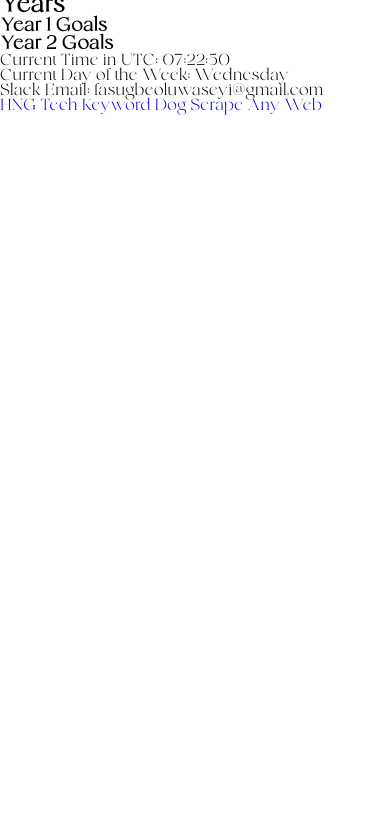
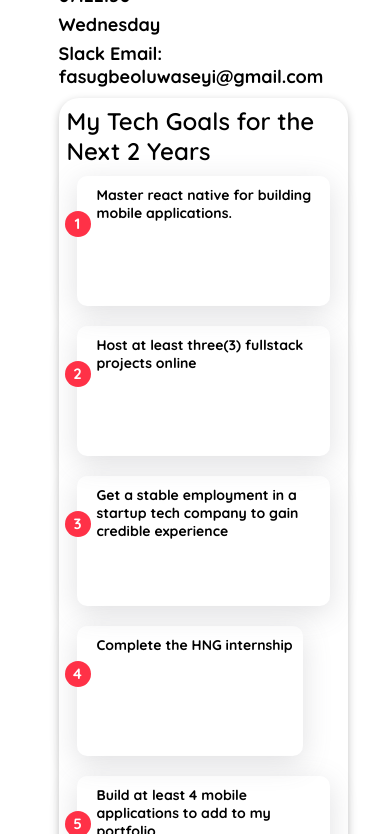
Before and after one commit to seyifash/Goals, a plain HTML site: page Goals.html in a window 390 px wide. Shown: the part 76-910 px from the top of the page. Before the commit the page ends 844 px from the top, so only its background shows below. Drawn offline with Linux system fonts and the light colour scheme.

Commit message:
design and responsiveness

```diff
--- a/Goals.html
+++ b/Goals.html
@@ -10,27 +10,32 @@
     <div class="container">
         <header>
             <h1 data-testid="slackDisplayName">Oluwaseyi</h1>
-            <img data-testid="slackProfilePicture" src="" alt="Slack Profile Picture">
+            <img data-testid="slackProfilePicture" src="./images/seyis_dp.jpg" alt="Slack Profile Picture">
         </header>
         <main>
-            <section>
-                <h2>My Tech Goals for the Next 2 Years</h2>
-                <h3>Year 1 Goals</h3>
-                <ul>
-
-                </ul>
-                <h3>Year 2 Goals</h3>
-                <ul>
-
-                </ul>
-            </section>
             <section class="current-info">
-                <p>Current Time in UTC: <span data-testid="currentTimeUTC"></span></p>
-                <p>Current Day of the Week: <span data-testid="currentDay"></span></p>
+                <p><span data-testid="currentTimeUTC"></span></p>
+                <p><span data-testid="currentDay"></span></p>
                 <p>Slack Email: <span data-testid="slackEmail">fasugbeoluwaseyi@gmail.com</span></p>
             </section>
+            <section class="goals-container">
+                <h2>My Tech Goals for the Next 2 Years</h2>
+                <!-- <div class="year"> -->
+                    <!-- <div class="year1"> -->
+                <ul>
+                    <li><div>1</div>Master react native for building mobile applications.</li>
+                    <li><div>2</div>Host at least three(3) fullstack projects online</li>
+                    <li><div>3</div>Get a stable employment in a startup tech company to gain credible experience</li>
+                    <li><div>4</div>Complete the HNG internship</li>
+                    <li><div>5</div>Build at least 4 mobile applications to add to my portfolio</li>
+                    <li><div>6</div>Start a software as a service (SaaS) campaign.</li>
+                    <li><div>7</div>Explore other frontend technoligies to give me a level of versatility.</li>
+                </ul>
+                    <!-- </div> -->
+                <!-- </div> -->
+            </section>
             <section class="links">
-                <a data-testid="hngLink" href="https://hng.tech/learn">HNG Tech</a>
+                <a class="active" data-testid="hngLink" href="https://hng.tech/learn">HNG Tech</a>
                 <a data-testid="keywordLink" href="https://keyword.dog">Keyword Dog</a>
                 <a data-testid="scrapeanywebLink" href="https://scrapeanyweb.site">Scrape Any Web</a>
             </section>
--- a/scripts.js
+++ b/scripts.js
@@ -1,3 +1,7 @@
+const link1 = document.querySelector('[data-testid="hngLink"]');
+const link2 = document.querySelector('[data-testid="keywordLink"]');
+const link3 = document.querySelector('[data-testid="scrapeanywebLink"]');
+
 document.addEventListener('DOMContentLoaded', function() {
 
     // Set current time in UTC
@@ -24,3 +28,25 @@ document.addEventListener('DOMContentLoaded', function() {
     // Update the day at midnight
     setInterval(updateDay, 24 * 60 * 60 * 1000); // Update every 24 hours
 });
+
+
+link1.addEventListener('mouseover', (event) => {
+    event.target.classList.add('active');
+
+    link2.classList.remove('active');
+    link3.classList.remove('active');
+})
+
+link2.addEventListener('mouseover', (event) => {
+    event.target.classList.add('active');
+
+    link1.classList.remove('active');
+    link3.classList.remove('active');
+})
+
+link3.addEventListener('mouseover', (event) => {
+    event.target.classList.add('active');
+
+    link1.classList.remove('active');
+    link2.classList.remove('active');
+})
--- a/styles.css
+++ b/styles.css
@@ -13,5 +13,148 @@
     padding: 0;
     list-style: none;
     text-decoration: none;
-    font-family: Grande, "Quicksand", sans-serif;
+    font-family: "Quicksand", sans-serif;
 }
+
+body {
+    display: flex;
+    align-items: center;
+    justify-content: center;
+}
+
+header {
+    display: flex;
+    justify-content: space-between;
+}
+
+header h1 {
+    color: #FF3147;
+}
+
+.container {
+    margin-top: 10px;
+    width: 70vw;
+    height: 100vh;
+}
+
+header img {
+    border: transparent;
+    border-radius: 50%;
+    width: 50px;
+    height: 50px;
+}
+
+.current-info p {
+    font-size: 18px;
+    font-weight: 700;
+    margin-bottom: 6px;
+}
+
+.goals-container {
+    width: 100%;
+    border: transparent;
+    border-radius: 20px;
+    box-shadow: rgba(0, 0, 0, 0.24) 0px 3px 8px;
+    margin-top: 10px;
+    margin-bottom: 10px;
+    padding: 20px;
+    display: flex;
+    flex-direction: column;
+    align-items: start;
+}
+
+.goals-container h2 {
+    font-weight: 600;
+}
+
+.goals-container ul {
+    width: 100%;
+    display: flex;
+    justify-content: space-between;
+    align-items: center;
+    flex-wrap: wrap;
+}
+
+li {
+    width: 27%;
+    height: 80px;
+    position: relative;
+    font-weight: bolder;
+    font-size: 14px;
+    margin: 10px;
+    border-radius: 10px;
+    box-shadow: rgba(100, 100, 111, 0.2) 0px 7px 29px 0px;
+    padding: 10px 10px 10px 20px;
+}
+
+li div {
+    width: 20px;
+    height: 20px;
+    text-align: center;
+    font-size: 15px;
+    background-color: #FF3147;
+    color: #fff;
+    border: solid;
+    border-color: transparent;
+    border-radius: 50%;
+    position: absolute;
+    top: 35px;
+    left: -12px;
+}
+
+
+
+.links {
+    display: flex;
+    justify-content: center;
+ }
+
+
+.links a {
+    margin: 0px 10px 0px 10px;
+    color: black;
+    font-weight: bolder;
+}
+
+.links a:hover, .links .active {
+    text-decoration: underline;
+    color: #FF3147;
+}
+
+
+@media screen and (max-width: 1024px) {
+    .goals-container {
+        padding: 12px;
+    }
+
+    .goals-container ul {
+        justify-content: space-between;
+    }
+
+    li {
+        width: 40%;
+        height: 100px;
+    }
+}
+
+@media screen and (max-width: 768px) {
+    .goals-container {
+        padding: 12px;
+    }
+
+
+    li {
+        width: 35%;
+        height: 110px;
+    }
+}
+
+@media screen and (max-width: 480px) {
+    .goals-container {
+        padding: 8px;
+    }
+
+    li {
+        width: auto;
+    }
+}
```
Also changed, not shown: images/seyis_dp.jpg (added).
